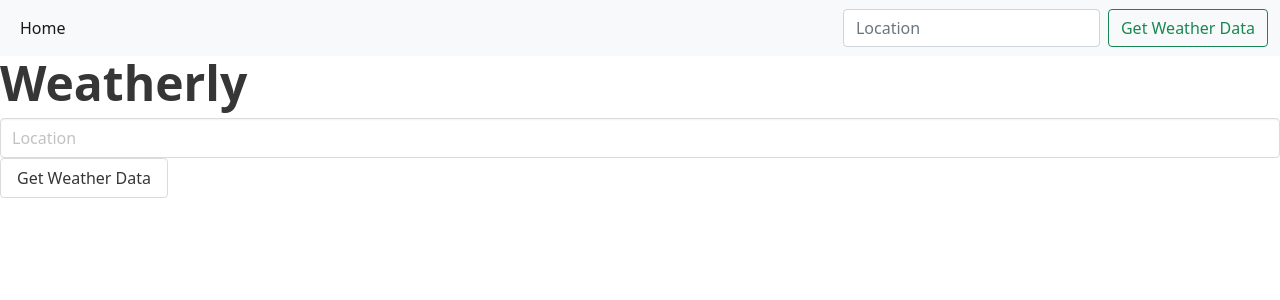
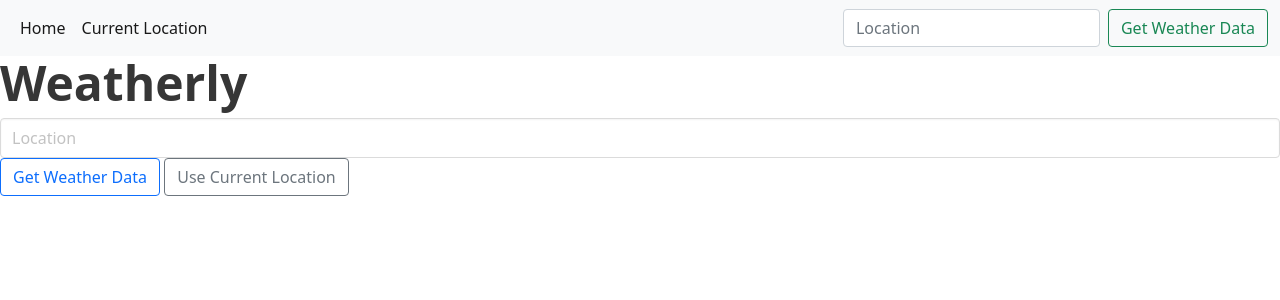
Before and after one commit to samg11/weatherly, a Flask app: a page that uses templates/base.html in a window 1280 px wide. Shown: the top 300 px of the page. Run offline with Flask 2, Linux system fonts and the light colour scheme.

Commit message:
current location

```diff
--- a/main.py
+++ b/main.py
@@ -3,9 +3,12 @@ import os
 import requests
 import json
 from geocoding import geocoding
+from current_location import current_location
 
 app = Flask(__name__)
 app.secret_key = 'test'
+
+app.register_blueprint(current_location, url_prefix='/current_location')
 
 geocoding_api_key = os.environ.get('WEATHERLY_GEOCODING_API_KEY')
 
--- /dev/null
+++ b/static/location.js
@@ -0,0 +1,18 @@
+const currentLocationButton = document.querySelectorAll('.getCurrentLocation');
+
+if (!navigator.geolocation) {
+    currentLocationButton.classlist.toggle('active');
+    currentLocationButton.classlist.toggle('disabled');
+    currentLocationButton.disabled = true;
+}
+
+function getCurrentLocation() {
+    navigator.geolocation.getCurrentPosition(pos => {
+        const { latitude:lat, longitude:lng } = pos.coords;
+        window.location.pathname = `/current_location/${lat}/${lng}`;
+    })
+}
+
+for (const button of currentLocationButton) {
+    button.onclick = getCurrentLocation;
+}
--- a/templates/base.html
+++ b/templates/base.html
@@ -8,6 +8,7 @@
     <link rel="stylesheet" href="{{ url_for('static', filename='responsive.css') }}">
     <title>{% block title %}{% endblock %}</title>
     {% block head %}{% endblock %}
+    <script defer src="{{ url_for('static', filename='location.js') }}"></script>
 </head>
 <body>
     <header>
@@ -20,6 +21,10 @@
                 <ul class="navbar-nav me-auto mb-2 mb-lg-0">
                   <li class="nav-item">
                     <a class="nav-link active" aria-current="page" href="/">Home</a>
+                  </li>
+                  <li class="nav-item">
+                    <a class="link nav-link active getCurrentLocation" aria-current="page">Current Location</a>
+                  </li>
                 </ul>
                 <form action="{{ url_for('weatherdata') }}" method="get" class="d-flex">
                   <input class="form-control me-2" type="search" placeholder="Location" name="location" aria-label="Search">
--- a/templates/index.html
+++ b/templates/index.html
@@ -11,7 +11,8 @@
 
 <form action="{{ url_for('weatherdata') }}" method="get">
     <input class="input" type="text" placeholder="Location" name="location">
-    <input type="submit" class="button" value="Get Weather Data">
+    <input type="submit" class="btn btn-outline-primary" value="Get Weather Data">
+    <button type="button" class="btn btn-outline-secondary getCurrentLocation">Use Current Location</button>
 </form>
 
 {% endblock %}
```
Also changed, not shown: current_location.py (added, +12 -0 lines).
